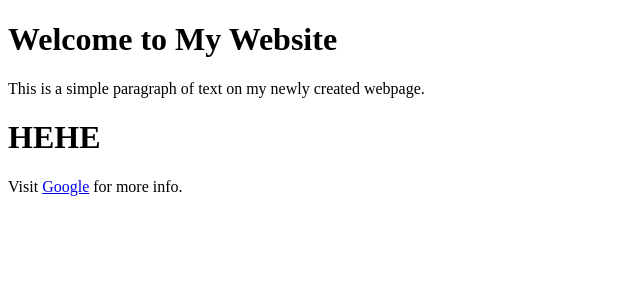
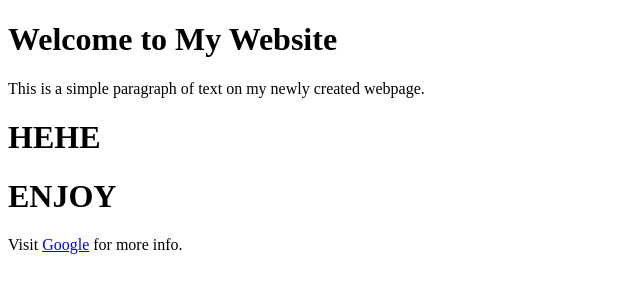
Before and after one commit to rajeshwari22/Devops, a plain HTML site: page index.html in a window 1280 px wide. Shown: the whole page, without its empty margins (0-640 px from the left). Drawn offline with Linux system fonts and the light colour scheme.

Commit message:
3rd commit

```diff
--- a/index.html
+++ b/index.html
@@ -10,6 +10,7 @@
     <h1>Welcome to My Website</h1>
     <p>This is a simple paragraph of text on my newly created webpage.</p>
     <h1>HEHE</h1>
+    <h1>ENJOY</h1>
     <!-- This is a link -->
     <p>Visit <a href="https://www.google.com" target="_blank">Google</a> for more info.</p>
 
```
